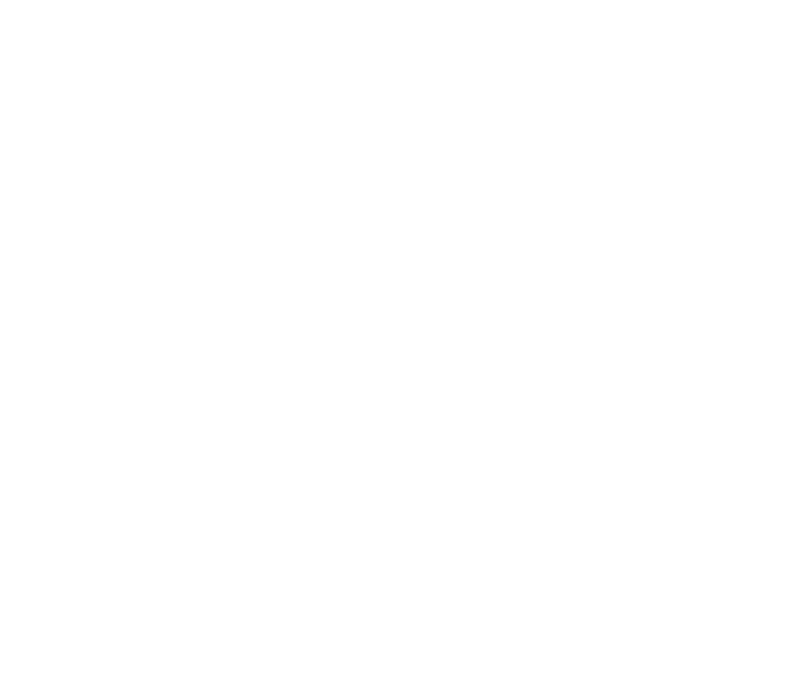
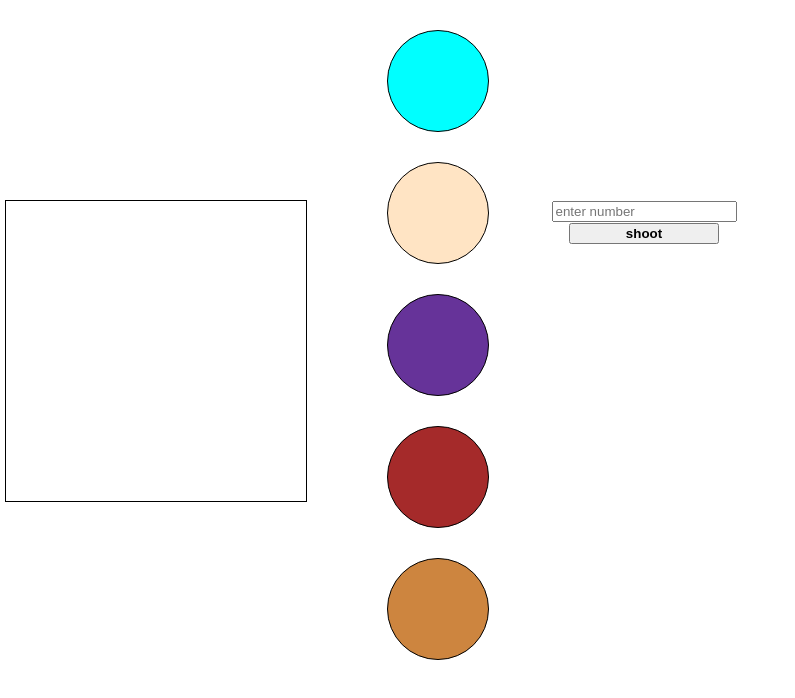
Before and after one commit to sachinrawagent/Syngenta-Assignment, a React (Create React App) app: page / in a window 1280 px wide. Shown: the top 698 px of the page, without its empty margins (0-795 px from the left). Built offline with nearby package versions, Linux system fonts and the light colour scheme.

Commit message:
finish with basic UI

```diff
--- a/src/App.css
+++ b/src/App.css
@@ -1,38 +1,40 @@
 .App {
   text-align: center;
+  display: flex;
 }
-
-.App-logo {
-  height: 40vmin;
-  pointer-events: none;
+.empty{
+  margin-top: 200px;
+  margin-left: 5px;
+  height: 300px;
+  width: 300px;
+  border: 1px solid black;
 }
-
-@media (prefers-reduced-motion: no-preference) {
-  .App-logo {
-    animation: App-logo-spin infinite 20s linear;
-  }
+.ballon{
+  height: 100px;
+  width: 100px;
+  border: 1px solid black;
+  border-radius: 50%;
+  margin-top: 30px;
+  margin-left: 80px;
 }
-
-.App-header {
-  background-color: #282c34;
-  min-height: 100vh;
-  display: flex;
-  flex-direction: column;
-  align-items: center;
-  justify-content: center;
-  font-size: calc(10px + 2vmin);
-  color: white;
+.box{
+  margin-top: 200px;
+  margin-left: 5px;
+  height: 300px;
+  width: 300px;
 }
-
-.App-link {
-  color: #61dafb;
+#c1{
+  background-color: aqua;
 }
-
-@keyframes App-logo-spin {
-  from {
-    transform: rotate(0deg);
-  }
-  to {
-    transform: rotate(360deg);
-  }
+#c2{
+  background-color: bisque;
 }
+#c3{
+  background-color: rebeccapurple;
+}
+#c4{
+  background-color: brown;
+}
+#c5{
+  background-color: peru;
+}
--- a/src/App.js
+++ b/src/App.js
@@ -1,10 +1,14 @@
-import logo from './logo.svg';
 import './App.css';
+import Ballon from './Components/Ballon';
+import Empty from './Components/Empty';
+import Inputbox from './Components/Inputbox';
 
 function App() {
   return (
     <div className="App">
-
+    <Empty/>
+    <Ballon/>
+    <Inputbox/>
     </div>
   );
 }
--- /dev/null
+++ b/src/Components/Ballon.jsx
@@ -0,0 +1,15 @@
+import React from 'react'
+
+function Ballon() {
+  return (
+    <div>
+        <div id='c1' className='ballon'></div>
+        <div id='c2' className='ballon'></div>
+        <div id='c3' className='ballon'></div>
+        <div id='c4' className='ballon'></div>
+        <div id='c5' className='ballon'></div>
+    </div>
+  )
+}
+
+export default Ballon
--- /dev/null
+++ b/src/Components/Empty.jsx
@@ -0,0 +1,10 @@
+import React from 'react'
+
+function Empty() {
+  return (
+    <div className='empty'>
+    </div>
+  )
+}
+
+export default Empty;
--- /dev/null
+++ b/src/Components/Inputbox.jsx
@@ -0,0 +1,13 @@
+import React from 'react'
+
+function Inputbox() {
+  return (
+    <div className='box'>
+        <input type="number" placeholder="enter number"/>
+        <br/>
+        <button style={{width:"150px",fontWeight:"bolder"}}>shoot</button>
+    </div>
+  )
+}
+
+export default Inputbox
```
